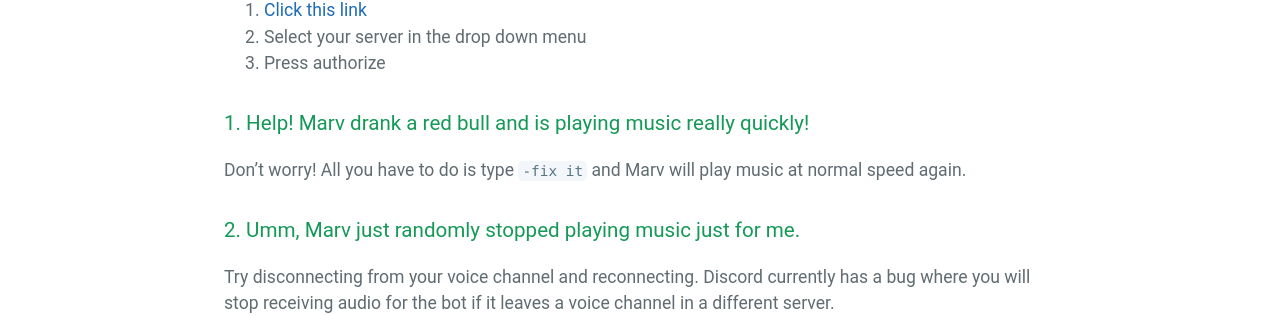
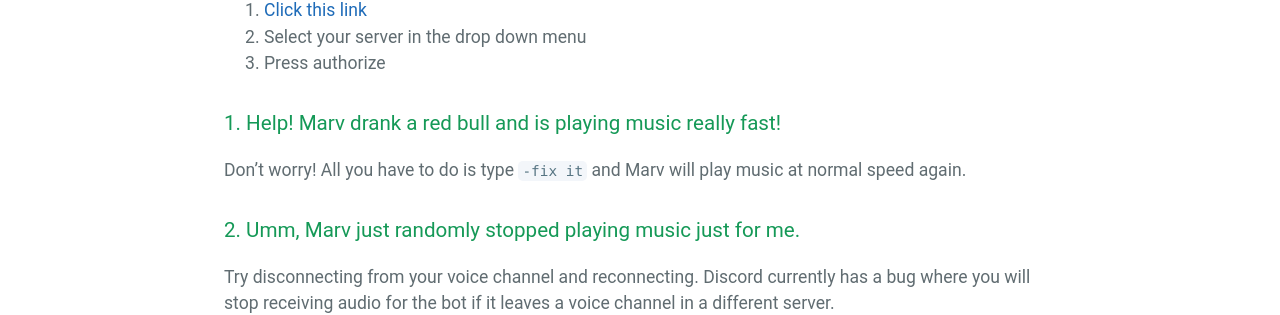
Before and after one commit to mymindishazel/marv-docs, a Jekyll site: the page built from faq.md, in a window 1280 px wide. Shown: the part 406-721 px from the top of the page. Built offline with Jekyll 4.4.1, drawn with Linux system fonts in a browser that asks for light colours; our own code applies the rules of GitHub Pages for plain Markdown files.

Commit message:
Update faq.md

```diff
--- a/faq.md
+++ b/faq.md
@@ -5,7 +5,7 @@
 2. Select your server in the drop down menu
 3. Press authorize
 
-### 1. Help! Marv drank a red bull and is playing music really quickly!
+### 1. Help! Marv drank a red bull and is playing music really fast!
 Don't worry! All you have to do is type `-fix it` and Marv will play music at normal speed again.
 
 ### 2. Umm, Marv just randomly stopped playing music just for me.
```
